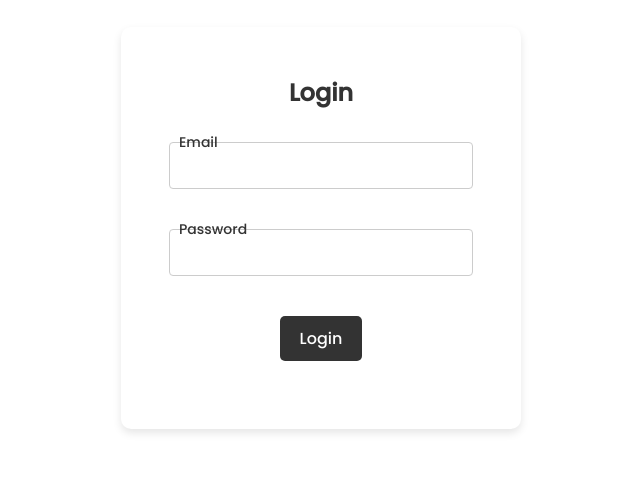
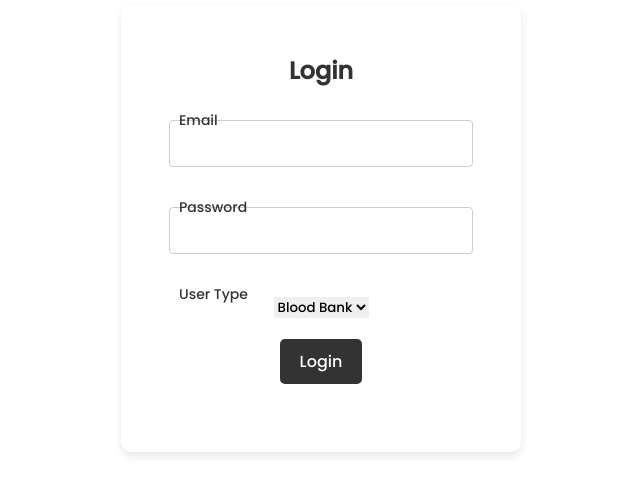
Before and after one commit to VIBUDESH07/Blood_bank_react_redux_firebase, a React (Create React App) app in the folder blood_bank/: page /login in a window 1280 px wide. Shown: the part 172-666 px from the top of the page, without its empty margins (319-959 px from the left). Built offline with nearby package versions, Linux system fonts and the light colour scheme.

Commit message:
Update Login.jsx

```diff
--- a/blood_bank/src/components/Login.jsx
+++ b/blood_bank/src/components/Login.jsx
@@ -7,6 +7,7 @@ import { useNavigate } from 'react-router-dom';
 const Login = () => {
   const [email, setEmail] = useState('');
   const [password, setPassword] = useState('');
+  const [userType, setUserType] = useState('blood_bank'); // default user type
   const [error, setError] = useState('');
   const navigate = useNavigate();
 
@@ -14,7 +15,11 @@ const Login = () => {
     e.preventDefault();
     try {
       await signInWithEmailAndPassword(auth, email, password);
-      navigate("/add-data"); // Programmatically navigate to "/data" route
+      if (userType === 'blood_bank') {
+        navigate("/bbdash");
+      } else {
+        navigate("/data");
+      }
     } catch (error) {
       setError(error.message);
     }
@@ -44,6 +49,17 @@ const Login = () => {
             />
             <label>Password</label>
           </div>
+          <div className="input-box">
+            <select
+              value={userType}
+              onChange={(e) => setUserType(e.target.value)}
+              required
+            >
+              <option value="blood_bank">Blood Bank</option>
+              <option value="hospital">Hospital</option>
+            </select>
+            <label>User Type</label>
+          </div>
           <button type="submit" className="login-btn">Login</button>
         </form>
       </div>
```
